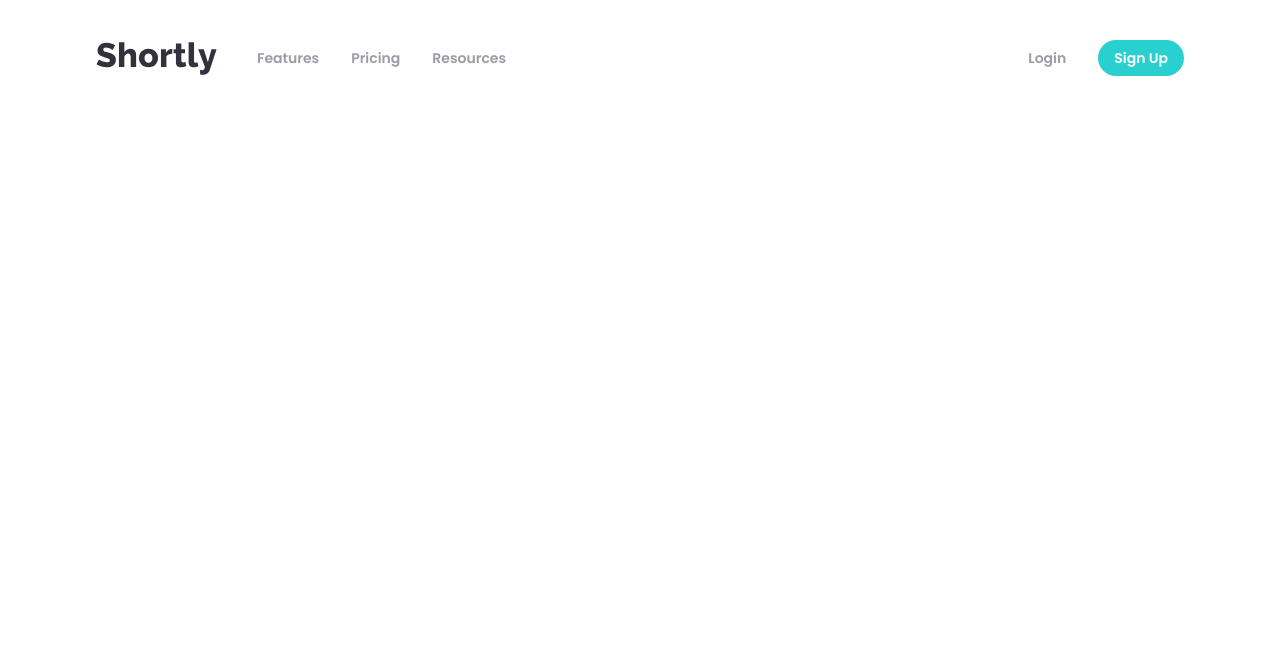
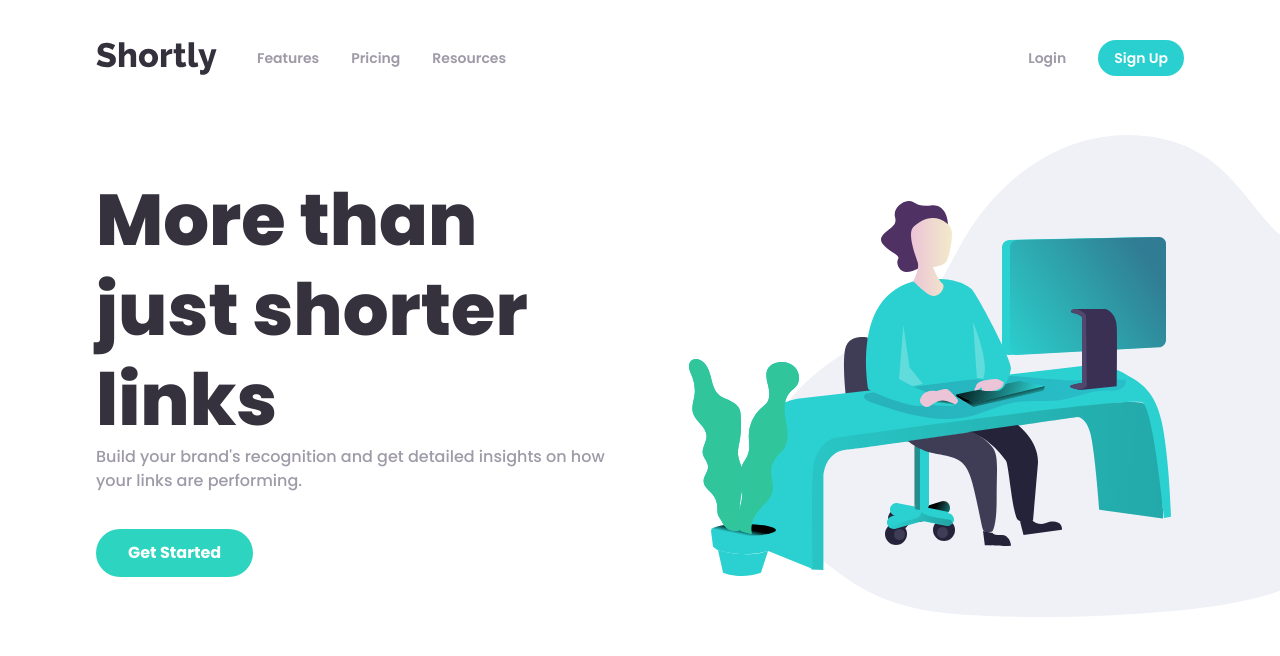
Before and after one commit to irishmicoletcando/url-shortener, a React (Vite) app: page / in a window 1280 px wide. Shown: the top 656 px of the page. Built offline with nearby package versions, Linux system fonts and the light colour scheme.

Commit message:
feat: Add landing page

```diff
--- a/src/App.tsx
+++ b/src/App.tsx
@@ -1,9 +1,11 @@
+import Heading from "./components/Heading";
 import Navbar from "./components/Navbar";
 
 export default function App() {
   return (
-    <div className="font-poppins my-10">
+    <div className="font-poppins my-10 overflow-x-hidden">
       <Navbar />
+      <Heading />
     </div>
   )
 }
--- /dev/null
+++ b/src/components/Heading.tsx
@@ -0,0 +1,32 @@
+import illustrationWorking from "../assets/illustration-working.svg"
+
+const Heading = () => {
+  return (
+    <div className="flex flex-row ml-24">
+      <div className="w-1/2 min-h-[600px] flex flex-col justify-center space-y-4">
+          <div className="flex flex-col justify-center">
+            <h1 className="font-extrabold text-7xl leading-tight text-very-dark-blue">
+              More than just shorter links
+            </h1>
+            <p className="text-grayish-violet font-medium mb-5">
+              Build your brand's recognition and get detailed insights on how your links are performing.
+            </p>
+          </div>
+          <button className="bg-teal-400 text-white font-bold rounded-full px-8 py-3 hover:opacity-70 mt-4 w-fit">
+            Get Started
+          </button>
+      </div>
+
+      <div className="flex items-center">
+        <img
+          src={illustrationWorking}
+          alt="Person working"
+          className="transform translate-x-16 w-[120%] max-w-none"
+        />
+      </div>
+
+    </div>
+  )
+}
+
+export default Heading
```
